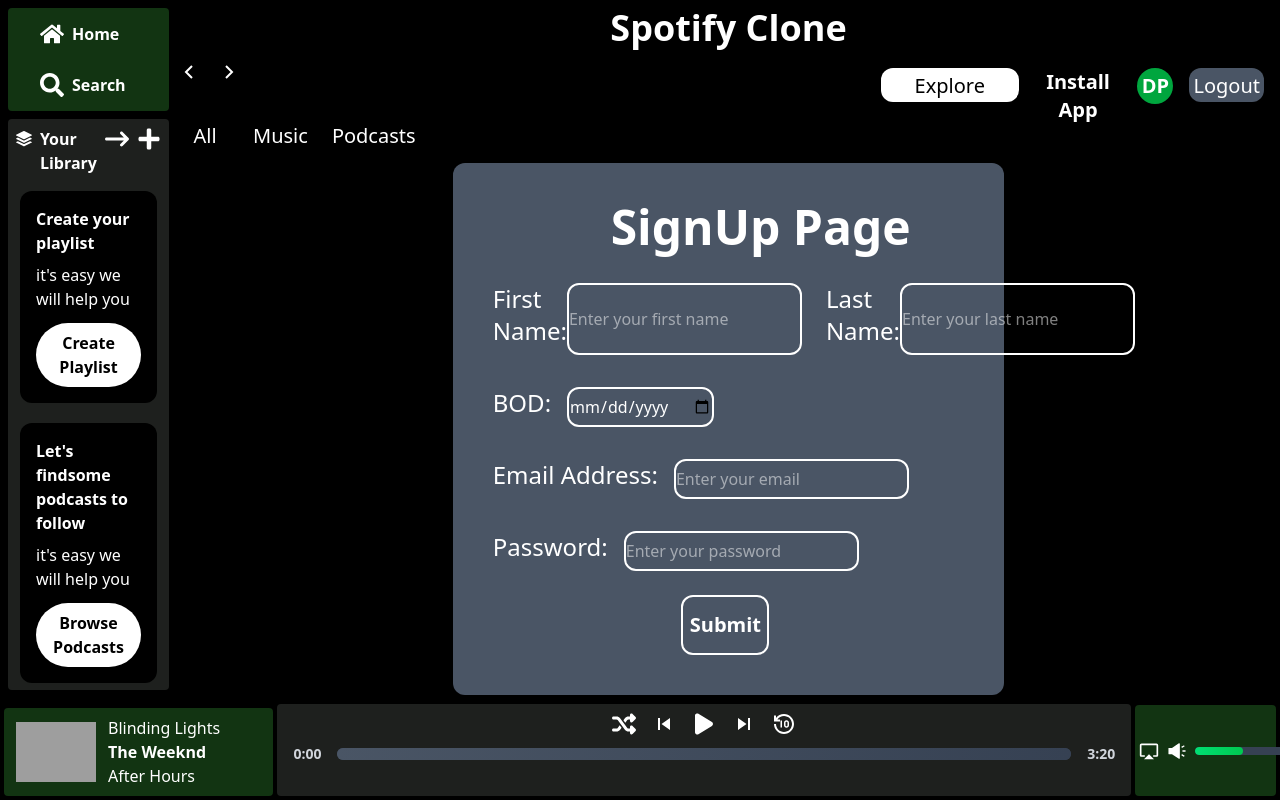
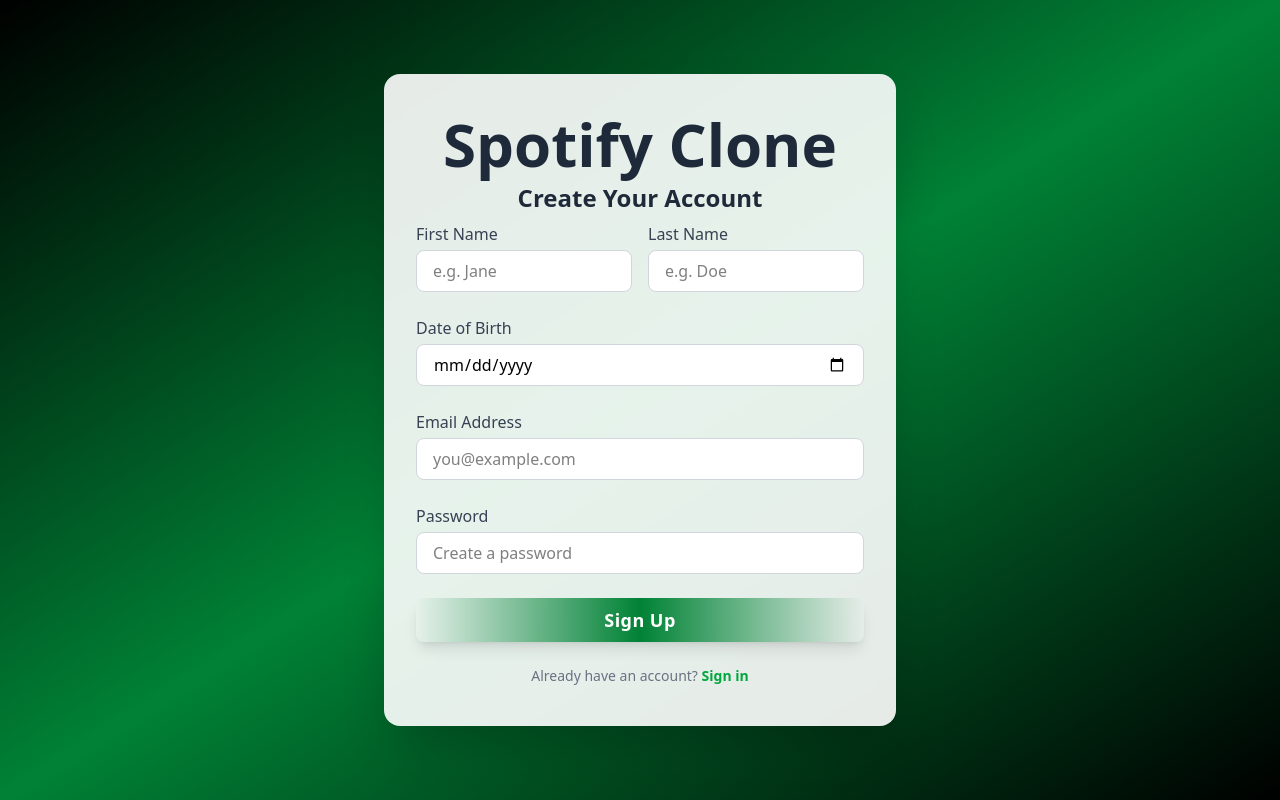
Before and after one commit to TheDeveloperIsDhruv/Spotify-Clone, a React (Vite) app: page /signup in a window 1280 px wide. Built offline with nearby package versions, Linux system fonts and the light colour scheme; grey boxes are pictures that could not be loaded.

Commit message:
Customised signup & login page. Did better routing of paths.

```diff
--- a/src/App.jsx
+++ b/src/App.jsx
@@ -4,48 +4,73 @@
 import Player from './Components/Player'
 import Navbar from './Components/Navbar'
 import Music from './Components/Music'
-import { BrowserRouter as Router, Routes, Route } from "react-router-dom";
+import { BrowserRouter as Router, Routes, Route, useLocation } from "react-router-dom";
 import AlbumDetails from './Components/AlbumDetails';
 import PlaylistDetails from './Components/PlaylistDetails';
 import TopMusic from './Components/TopMusic';
 import Podcasts from './Components/Podcasts';
-import songs from './assets/songs';
 import TopArtistDetails from './Components/TopArtistDetails';
 import LoginPage from './Components/LoginPage';
 import SignUp from './Components/SignUp';
 import { useEffect, useRef } from 'react';
 
-function App() {
-   const [currentSongId, setCurrentSongId] = useState(null);
-
-  return(
+function AppLayout({ currentSongId, setCurrentSongId }) {
+  return (
     <div className='h-screen flex flex-col bg-black'>
-    <Router>
       <div className='h-[88%] flex text-white'>
-      <Sidebar className='w-[20%]'></Sidebar>
-      <div className='w-full flex flex-col  mt-2'>
+        <Sidebar className='w-[20%]' />
+        <div className='w-full flex flex-col mt-2'>
           <h1 className='flex justify-center font-bold text-4xl'>Spotify Clone</h1>
           <div className='mt-3 w-full '>
             <Navbar />
           </div>
           <Routes>
-                <Route path="/login" element={<LoginPage />}></Route>
-                <Route path='/signup' element={<SignUp/>}></Route>
             <Route path="/" element={<Music onsongSelect={setCurrentSongId} />} />
-                <Route path="/album/:albumid" element={<AlbumDetails></AlbumDetails>}></Route>
-                <Route path='/playlist/:playlistid' element={<PlaylistDetails/>}></Route>
-                <Route path='/TopMusic' element={<TopMusic/>}></Route>
-                <Route path="/Podcasts" element={<Podcasts/>}></Route>
-                <Route path="/Player/:id" element={<Player/>}></Route>
-                <Route path='/TopArtists/:id' element={<TopArtistDetails/>}></Route>
+            <Route path="/album/:albumid" element={<AlbumDetails />} />
+            <Route path='/playlist/:playlistid' element={<PlaylistDetails />} />
+            <Route path='/TopMusic' element={<TopMusic />} />
+            <Route path="/Podcasts" element={<Podcasts />} />
+            <Route path="/Player/:id" element={<Player />} />
+            <Route path='/TopArtists/:id' element={<TopArtistDetails />} />
             {/* Add more routes here as needed */}
           </Routes>
         </div>
       </div>
-       <Player id={currentSongId}></Player>
-   </Router>
+      <Player id={currentSongId} />
     </div>
   )
 }
 
-export default App
+function AuthLayout() {
+  return (
+    <div className='h-screen flex flex-col bg-black'>
+      <Routes>
+        <Route path="/login" element={<LoginPage />} />
+        <Route path="/signup" element={<SignUp />} />
+      </Routes>
+    </div>
+  );
+}
+
+function App() {
+  const [currentSongId, setCurrentSongId] = useState(null);
+
+  // React Router hooks only work inside Router, so we need this layout trick:
+  function Main() {
+    const location = useLocation();
+    const isAuthPage = location.pathname === '/login' || location.pathname === '/signup';
+    return (
+      isAuthPage
+        ? <AuthLayout />
+        : <AppLayout currentSongId={currentSongId} setCurrentSongId={setCurrentSongId} />
+    );
+  }
+
+  return (
+    <Router>
+      <Main />
+    </Router>
+  );
+}
+
+export default App;
--- a/src/Components/LoginPage.jsx
+++ b/src/Components/LoginPage.jsx
@@ -1,24 +1,77 @@
 import React from "react";
+import { useState } from "react";
 
-const LoginPage=()=>{
-    return(
-        <div className="flex justify-center h-screen items-center">
-            <div className="bg-gray-600 p-10 rounded-xl text-white w-2/4">
-                    <h1 className="font-bold text-5xl items-center lg:ml-40 2xl:ml-52 mb-8">Login Page</h1>
-                    <br />
-                    <div className="flex flex-row mb-8  gap-2">
-                        <h1 className="text-2xl mb-2">Email Address:</h1>
-                        <input type="email" placeholder="Enter your email" className=" border-4 rounded-xl border-white focus:border-red-600 "/>
-                    </div>
-                    <div className="flex flex-row mb-8 gap-2">
-                        <h1 className="text-2xl mb-2">Password:</h1>
-                        <input type="password" placeholder="Enter your password" className=" border-4 rounded-xl border-white focus:border-pink-600"/>
-                    </div>
-                    <br />
-                    <button className="ml-[40%] bg-blue h-15 w-22 border-2 font-bold text-xl rounded-xl hover:bg-green-700 ">Submit</button>
-            </div>
+const LoginPage = () => {
+        const [isSubmitted, setIsSubmitted] = useState(false);
 
+        const handleClick = (e) => {
+          e.preventDefault();
+          setIsSubmitted(true);
+          setTimeout(() => setIsSubmitted(false), 2000);
+        };
+  return (
+    <div className="min-h-screen flex items-center justify-center bg-gradient-to-br from-black-900 to-blue-500">
+      <div className="bg-white shadow-lg rounded-2xl px-10 py-12 w-full max-w-md">
+
+        <div className="flex justify-center items-center mb-8">
+
+          <div className="w-50 h-20 bg-blue-600 p-4 rounded-full flex items-center justify-center text-white text-2xl font-bold shadow-lg hover:bg-blue-700 hover:shadow-black hover:scale-110">
+            <span>Spotify Clone</span>
+          </div>
         </div>
-    )
-}
+        <h2 className="font-bold text-6xl text-center text-gray-800 mb-6">Sign In</h2>
+        <form className="space-y-6">
+          <div>
+            <label htmlFor="email" className="block text-gray-700 font-semibold mb-1">
+              Email Address
+            </label>
+            <input
+              id="email"
+              type="email"
+              autoComplete="email"
+              required
+              placeholder="Enter your email"
+              className="w-full px-4 py-2 border border-gray-300 rounded-lg focus:outline-none focus:ring-2 focus:ring-blue-500 transition"
+            />
+          </div>
+          <div>
+            <label htmlFor="password" className="block text-gray-700 font-semibold mb-1">
+              Password
+            </label>
+            <input
+              id="password"
+              type="password"
+              required
+              placeholder="Enter your password"
+              className="w-full px-4 py-2 border border-gray-300 rounded-lg focus:outline-none focus:ring-2 focus:ring-blue-500 transition"
+            />
+          </div>
+          <button
+                type="submit"
+                onClick={handleClick}
+                disabled={isSubmitted}
+                className={`w-full py-2 font-bold rounded-lg shadow-lg text-lg tracking-wide transition
+                    ${isSubmitted ? 'bg-green-500' : 'bg-gradient-to-r from-black-900 via-blue-700 to-indigo-200'}
+                    text-white flex items-center justify-center relative`}
+                >
+                {isSubmitted ? (
+                    <span className="flex items-center gap-2 animate-bounce text-l">
+                    <span className="text-2xl animate-scale-150">🎶</span> Ready to listen!</span>
+                ) : (
+                    "Login"
+                )}
+        </button>
+        </form>
+        {/* Optional: Register link */}
+        <div className="mt-6 text-center">
+          <span className="text-gray-600">Don’t have an account?</span>{" "}
+          <a href="/signup" className="text-blue-600 hover:underline font-semibold">
+            Register
+          </a>
+        </div>
+      </div>
+    </div>
+  );
+};
+
 export default LoginPage;
--- a/src/Components/SignUp.jsx
+++ b/src/Components/SignUp.jsx
@@ -1,41 +1,111 @@
 import React from "react";
+import { useState } from "react";
 
 const SignUp = () => {
-     return(
-            <div className="flex justify-center h-screen items-center">
-            <div className="bg-gray-600 p-10 rounded-xl text-white w-2/4">
-                    <h1 className="font-bold text-5xl ml-[25%] mb-8">SignUp Page</h1>
-                    <div className="mb-8 flex gap-6">
-                        <div className="flex ">
-                        <h1 className="text-2xl mb-2">First Name:</h1>
-                        <input type="email" placeholder="Enter your first name" className=" border-2 rounded-xl border-white focus:border-red-600 "/>
+    const [issubmited,onSubmited]=useState(false);
+
+    const handleClick=(e)=>{
+        e.preventDefault();
+        onSubmited(true);
+        setTimeout(()=>onSubmited(false),3000)
+    };
+  return (
+    <div className="min-h-screen flex items-center justify-center bg-gradient-to-br from-black-900 via-green-700 to-black-200">
+      <div className="backdrop-blur-sm bg-white/90 shadow-2xl rounded-2xl px-8 py-10 w-full max-w-lg">
+      <h1 className="font-bold text-3xl md:text-6xl text-center text-gray-800 mb-2">Spotify Clone</h1>
+        <h2 className="font-bold text-3xl md:text-2xl text-center text-gray-800 mb-2">
+          Create Your Account
+        </h2>
+        <form className="space-y-6" onSubmit={handleClick}>
+          <div className="flex flex-col md:flex-row gap-4">
+            <div className="w-full">
+              <label htmlFor="firstName" className="block text-gray-700 mb-1 font-medium">
+                First Name
+              </label>
+              <input
+                id="firstName"
+                type="text"
+                placeholder="e.g. Jane"
+                className="w-full px-4 py-2 border border-gray-300 rounded-lg outline-none bg-white focus:border-purple-600 focus:ring-2 focus:ring-purple-100 transition"
+                required
+              />
             </div>
-                        <div className="flex">
-                               <h1 className="text-2xl mb-2">Last Name:</h1>
-                               <input type="email" placeholder="Enter your last name" className=" border-2 rounded-xl border-white focus:border-red-600 "/>
+            <div className="w-full">
+              <label htmlFor="lastName" className="block text-gray-700 mb-1 font-medium">
+                Last Name
+              </label>
+              <input
+                id="lastName"
+                type="text"
+                placeholder="e.g. Doe"
+                className="w-full px-4 py-2 border border-gray-300 rounded-lg outline-none bg-white focus:border-purple-600 focus:ring-2 focus:ring-purple-100 transition"
+                required
+              />
             </div>
           </div>
-                    <div className="mb-8 flex flex-row gap-4">
-                        <h1 className="text-2xl mb-2">BOD:</h1>
-                        <input type="date" placeholder="Enter your DOB" className=" border-2 rounded-xl border-white focus:border-red-600 "/>
+
+          <div>
+            <label htmlFor="dob" className="block text-gray-700 mb-1 font-medium">
+              Date of Birth
+            </label>
+            <input
+              id="dob"
+              type="date"
+              className="w-full px-4 py-2 border border-gray-300 rounded-lg outline-none bg-white focus:border-purple-600 focus:ring-2 focus:ring-purple-100 transition"
+              required
+            />
           </div>
 
-                    <div className="mb-8 flex flex-row gap-4">
-                        <h1 className="text-2xl mb-2">Email Address:</h1>
-                        <input type="email" placeholder="Enter your email" className=" border-2 rounded-xl border-white focus:border-red-600 "/>
+          <div>
+            <label htmlFor="email" className="block text-gray-700 mb-1 font-medium">
+              Email Address
+            </label>
+            <input
+              id="email"
+              type="email"
+              placeholder="you@example.com"
+              className="w-full px-4 py-2 border border-gray-300 rounded-lg outline-none bg-white focus:border-pink-600 focus:ring-2 focus:ring-pink-100 transition"
+              required
+            />
           </div>
 
-
-                    <div className="flex flex-row gap-4">
-                        <h1 className="text-2xl mb-2">Password:</h1>
-                        <input type="password" placeholder="Enter your password" className=" border-2 rounded-xl border-white focus:border-pink-600"/>
-                    </div>
-                    <br />
-                    <button className="ml-[40%] bg-blue h-15 w-22 border-2 font-bold text-xl rounded-xl hover:bg-green-700">Submit</button>
+          <div>
+            <label htmlFor="password" className="block text-gray-700 mb-1 font-medium">
+              Password
+            </label>
+            <input
+              id="password"
+              type="password"
+              placeholder="Create a password"
+              className="w-full px-4 py-2 border border-gray-300 rounded-lg outline-none bg-white focus:border-pink-600 focus:ring-2 focus:ring-pink-100 transition"
+              required
+            />
           </div>
 
+          <button
+            type="submit"
+            disabled={issubmited}
+            className={`w-full py-2 font-bold rounded-lg shadow-lg text-lg tracking-wide transition
+                ${issubmited ? 'bg-green-500' : 'bg-gradient-to-r from-black-900 via-green-700 to-black-200'}
+                text-white flex items-center justify-center relative`}
+            >
+             {issubmited ? (
+                    <span className="flex items-center gap-2 animate-bounce text-l">
+                    <span className="text-2xl animate-scale-150">🎉</span> Success!</span>
+                ) : (
+                    "Sign Up"
+                )}
+          </button>
+        </form>
+        <div className="mt-6 text-center text-sm">
+          <span className="text-gray-500">Already have an account?</span>{" "}
+          <a href="/login" className="text-green-600 hover:underline font-semibold">
+            Sign in
+          </a>
+        </div>
+      </div>
     </div>
   );
+};
 
-}
 export default SignUp;
```
Lines whose indentation alone changed are shown as unchanged.
